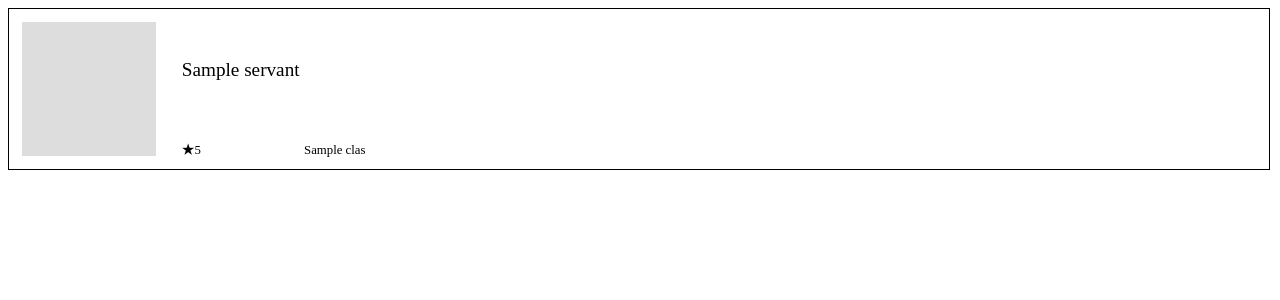
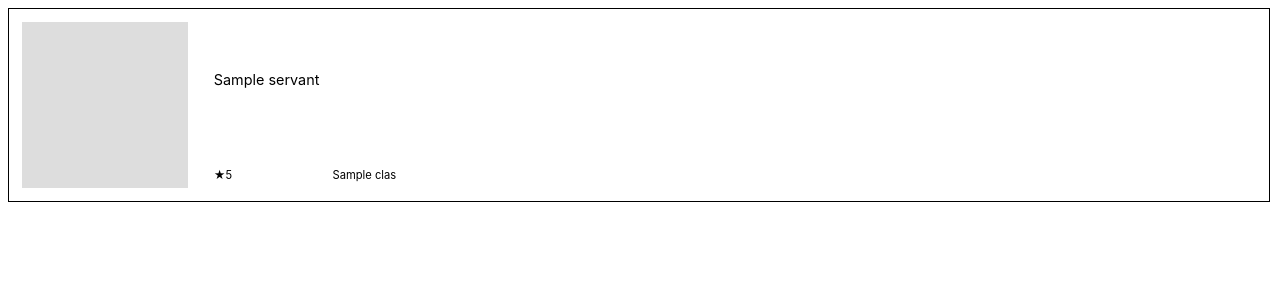
Before and after one commit to yatabis/fgo_database, a Django app: page /servants in a window 1280 px wide. Shown: the top 300 px of the page. Run offline with Django 3.2, Linux system fonts and the light colour scheme; tables that the repository leaves empty hold one stand-in row (values such as "Sample post").

Commit message:
update: fine-tune the layout of servants list view

```diff
--- a/chaldea_database_web/static/chaldea_database_web/css/main.css
+++ b/chaldea_database_web/static/chaldea_database_web/css/main.css
@@ -1,3 +1,7 @@
+body {
+  font-family: -apple-system, BlinkMacSystemFont, "Segoe UI", Roboto, "Hiragino Sans", "Original Yu Gothic", sans-serif;
+}
+
 div {
   margin: 1vw;
 }
@@ -5,8 +9,8 @@ div {
 .list-item {
   box-sizing: border-box;
   display: grid;
-  grid-template-columns: 12.5vw 1fr 5fr 3fr;
-  grid-template-rows: 7.5vw 5vw;
+  grid-template-columns: 15vw 1fr 3fr 5fr;
+  grid-template-rows: 9vw 6vw;
   width: calc(100% - 2px);
   margin: 0;
   border: solid 1px;
@@ -19,22 +23,22 @@ div {
 }
 
 .list-name {
-  grid-column: 2 / 4;
+  grid-column: 2 / 5;
   grid-row: 1 / 2;
-  font-size: 1.2rem;
-  line-height: 7.5vw;
+  font-size: 0.9rem;
+  line-height: 9vw;
 }
 
 .list-rarity {
   grid-column: 2 / 3;
   grid-row: 2 / 3;
-  font-size: 0.8rem;
-  line-height: 5vw;
+  font-size: 0.7rem;
+  line-height: 6vw;
 }
 
 .list-class-name {
   grid-column: 3 / 4;
   grid-row: 2 / 3;
-  font-size: 0.8rem;
-  line-height: 5vw;
+  font-size: 0.7rem;
+  line-height: 6vw;
 }
```
